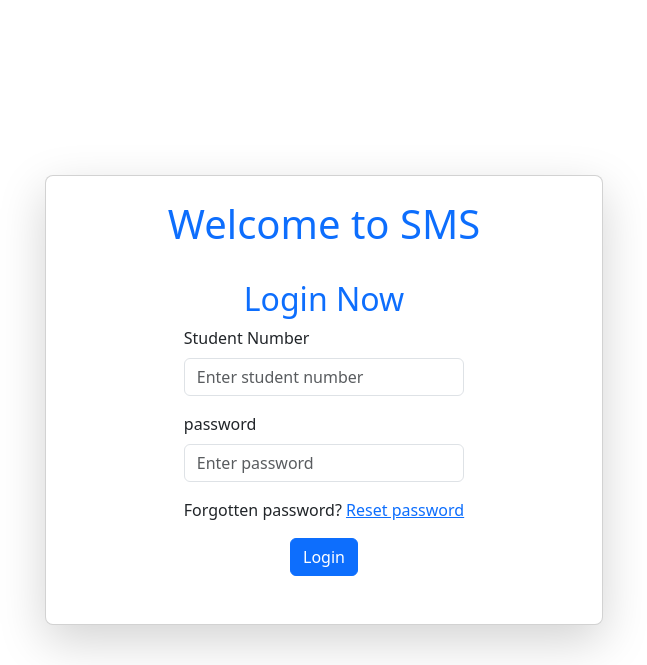
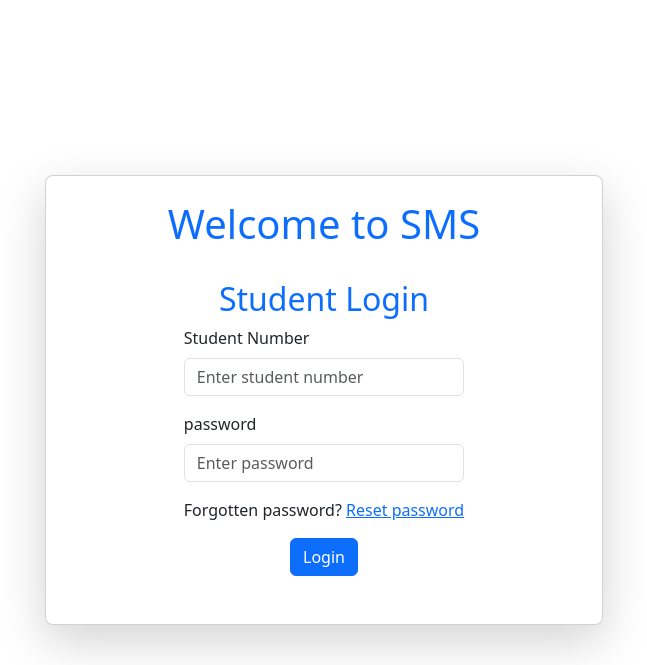
Before and after one commit to tatachristian12/school-management-system, a Django app: page / in a window 1280 px wide. Shown: the top 665 px of the page, without its empty margins (316-963 px from the left). Run offline with Django 4.2, Linux system fonts and the light colour scheme.

Commit message:
modified auth management and student login tmplates

```diff
--- a/template/auth/managementLogin.html
+++ b/template/auth/managementLogin.html
@@ -13,7 +13,7 @@
   <br>
   <h1 class="text-center text-primary">Welcome to SMS</h1>
   <br>
-<h2 class="text-primary">Login Now</h2>
+<h2 class="text-primary">Management Login</h2>
 <form method="POST" action="/management-user-auth" autocomplete="off">
   {% csrf_token %}
   <div class="mb-3">
--- a/template/auth/studentLogin.html
+++ b/template/auth/studentLogin.html
@@ -13,7 +13,7 @@
   <br>
   <h1 class="text-center text-primary">Welcome to SMS</h1>
   <br>
-<h2 class="text-primary">Login Now</h2>
+<h2 class="text-primary">Student Login</h2>
 <form method="POST" action="/school-user-auth" autocomplete="off">
   {% csrf_token %}
   <div class="mb-3">
```
